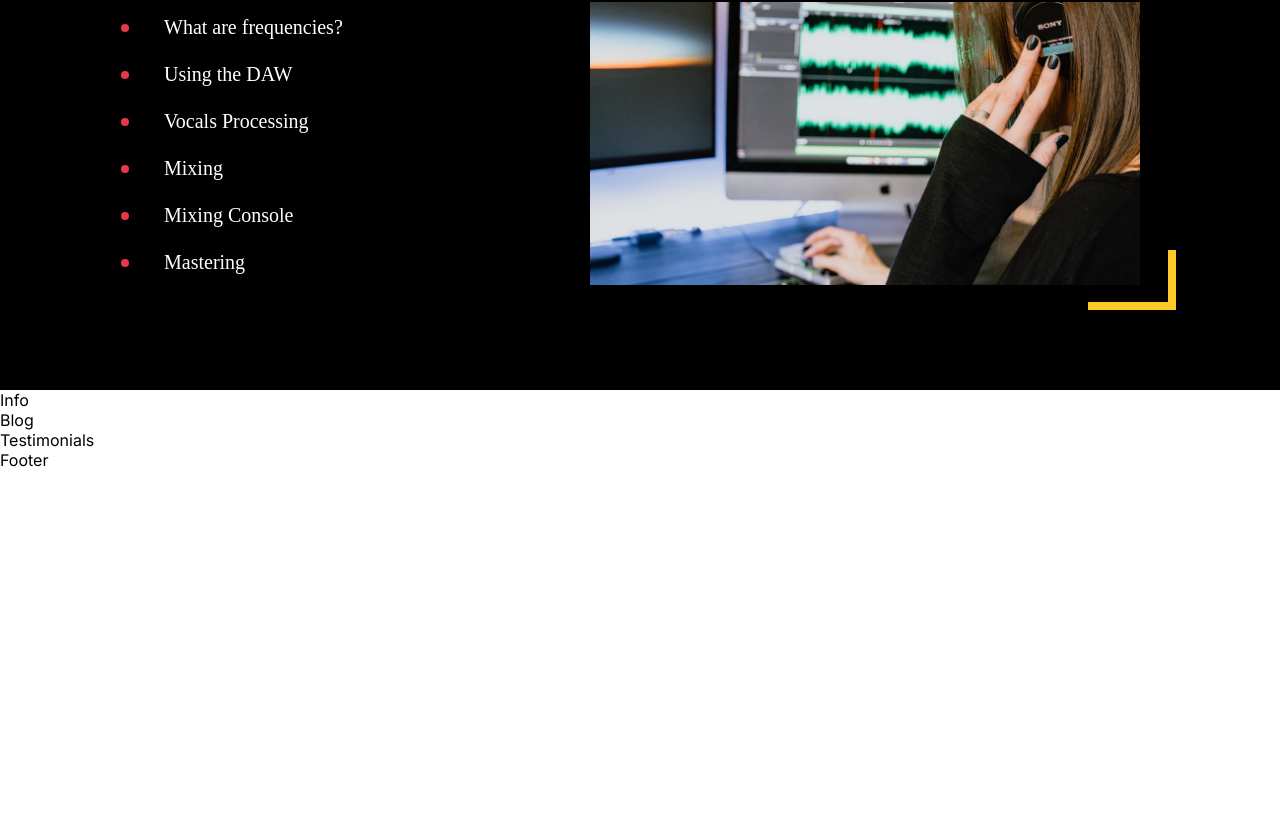
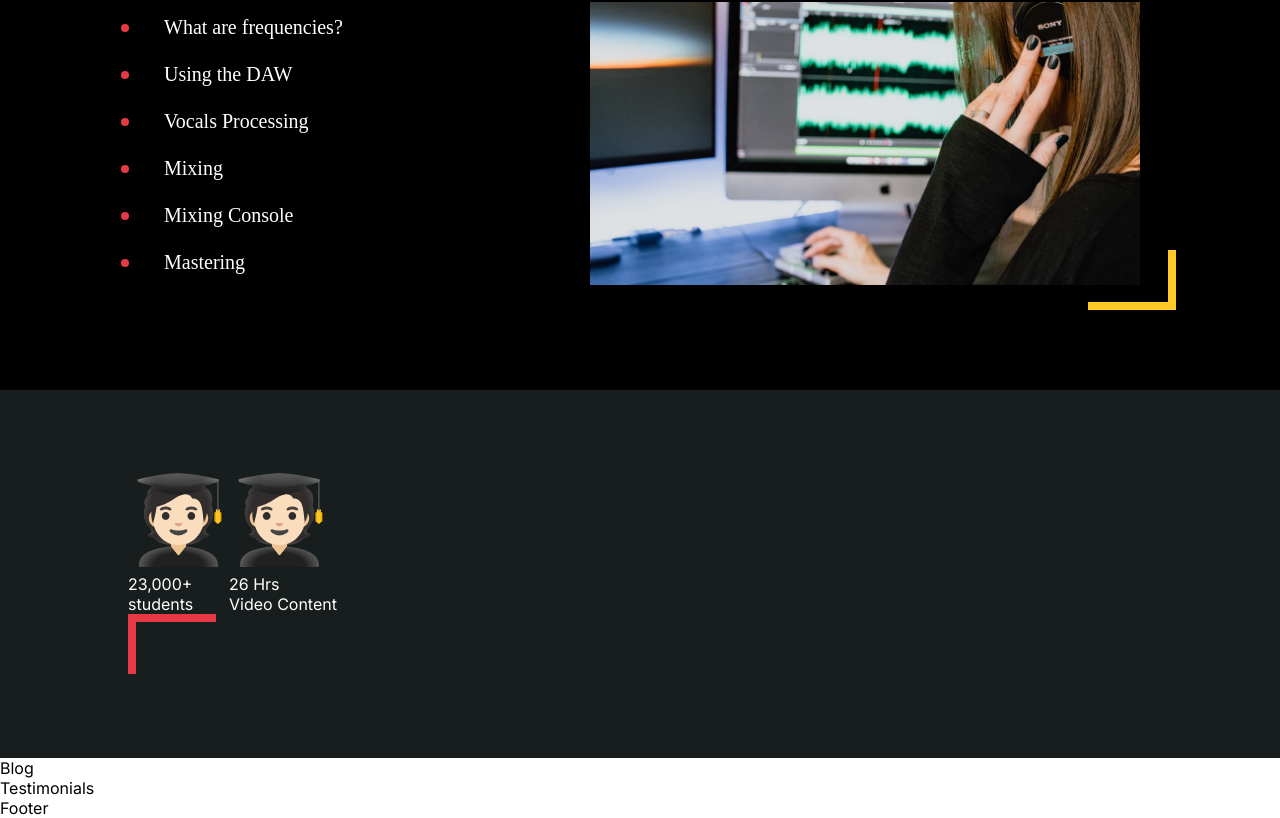
Before and after one commit to Nebenmor/sound-dzign, a React (Vite) app: page / in a window 1280 px wide. Shown: the part 1014-1832 px from the top of the page. Before the commit the page ends 1484 px from the top, so only its background shows below. Built offline with nearby package versions, Linux system fonts and the light colour scheme.

Commit message:
implement info component

```diff
--- a/src/components/Info/Info.jsx
+++ b/src/components/Info/Info.jsx
@@ -1,9 +1,28 @@
 import React from 'react'
 import "./Info.css"
+import { bgElement2, studentIcon, videoIcon } from '../../assets'
 
 const Info = () => {
   return (
-    <div>Info</div>
+    <section id="info" className="dark-gray">
+      <div className="wrapper">
+        <div className="content-container">
+          <div className="info-content">
+            <img src={studentIcon} alt="student-icon" />
+            <div className='amount' >23,000+</div>
+            <div className='type' >students</div>
+          </div>
+
+          <div className="info-content">
+            <img src={studentIcon} alt="student-icon" />
+            <div className='amount' >26 Hrs</div>
+            <div className='type' >Video Content</div>
+          </div>
+        </div>
+
+        <img className='bg-element-2' src={bgElement2} alt="bg-element-2" />
+      </div>
+    </section>
   )
 }
 
```
Also changed, not shown: src/components/Topics/Topics.css (line endings or trailing spaces).
